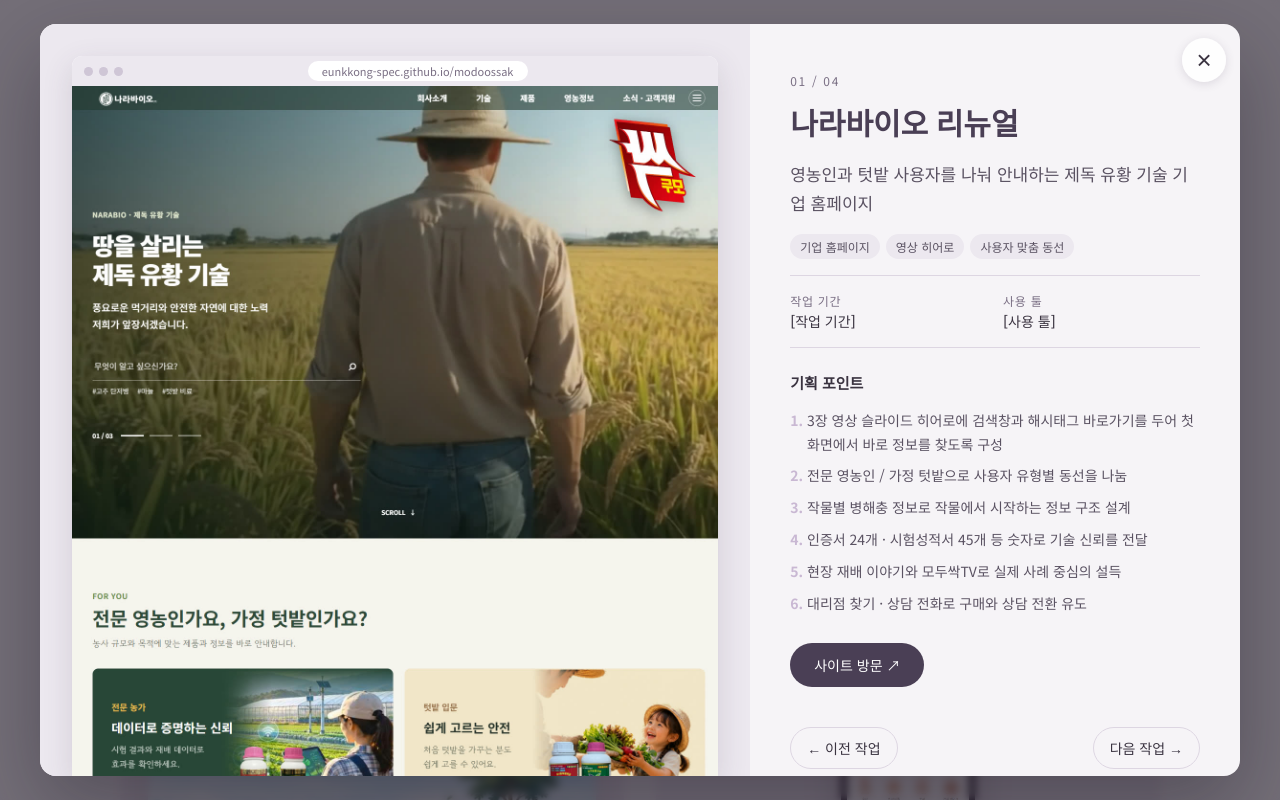
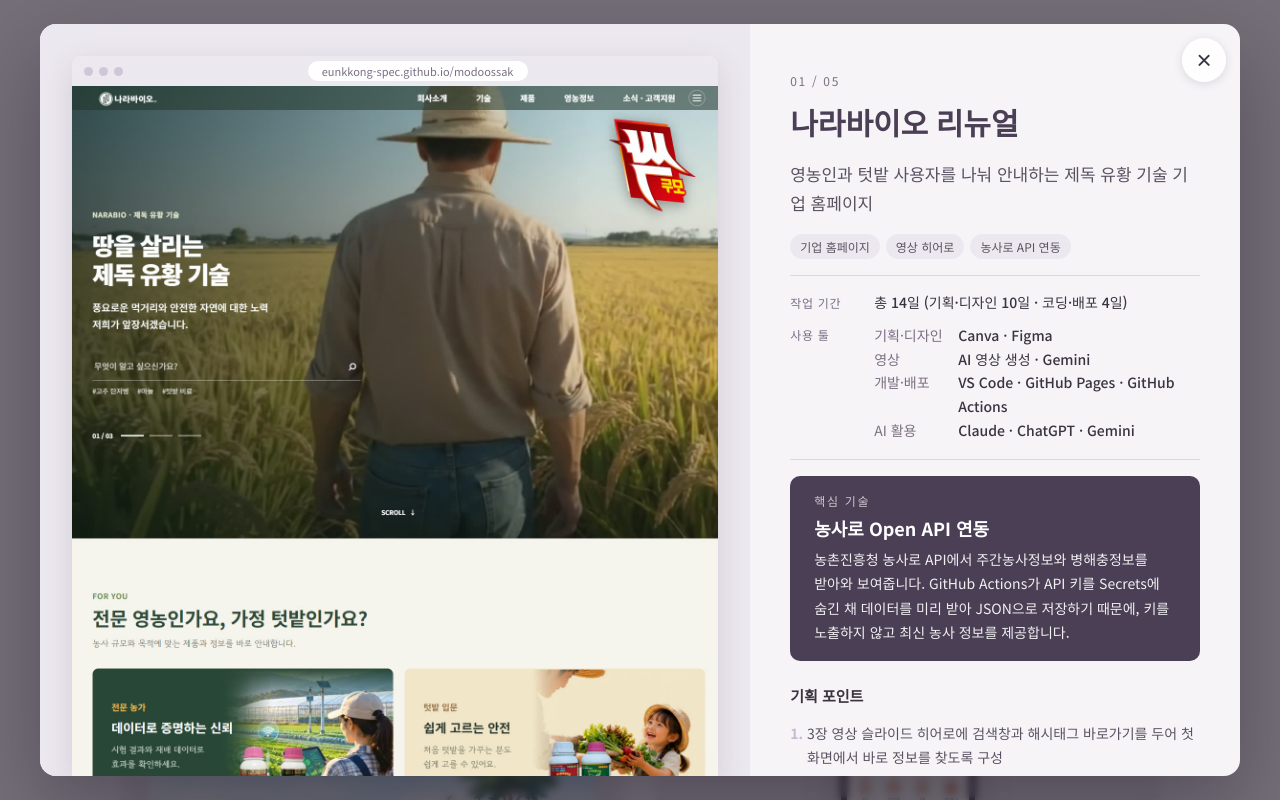
Before and after one commit to eunkkong-spec/jinju-studio, a plain HTML site: page index.html in a window 1280 px wide. Both pictures are taken after a click on the button "나라바이오 리뉴얼". Shown: the part 3327-4127 px from the top of the page. Drawn offline with nearby package versions, Linux system fonts and the light colour scheme.

Commit message:
롤링스톤즈 팬 페이지 추가, 나라바이오 상세 보강, 스킬 카드 마우스 넘기기
Co-Authored-By: Claude Opus 5.5 <noreply@anthropic.com>

```diff
--- a/css/style.css
+++ b/css/style.css
@@ -403,11 +403,23 @@ html.modal-open { overflow: hidden; }
 .work-modal-title { font-family: var(--font-serif); font-weight: 800; font-size: 30px; line-height: 1.3; color: var(--plum); }
 .work-modal-summary { font-size: var(--fs-body); line-height: 1.7; color: var(--ink-soft); }
 .work-modal-meta {
-  display: grid; grid-template-columns: 1fr 1fr; gap: var(--space-3);
+  display: grid; gap: var(--space-2);
   padding: var(--space-3) 0; border-top: 1px solid var(--line-soft); border-bottom: 1px solid var(--line-soft);
 }
-.work-modal-meta dt { font-size: var(--fs-caption); letter-spacing: .06em; color: var(--ink-muted); }
-.work-modal-meta dd { margin-top: 2px; font-size: var(--fs-body-sm); font-weight: 500; }
+.work-modal-meta > div { display: grid; grid-template-columns: 72px 1fr; gap: var(--space-2); }
+.work-modal-meta dt { padding-top: 2px; font-size: var(--fs-caption); letter-spacing: .06em; color: var(--ink-muted); }
+.work-modal-meta dd { font-size: var(--fs-body-sm); font-weight: 500; }
+.tool-row { display: grid; grid-template-columns: 76px 1fr; gap: var(--space-1); line-height: 1.7; }
+.tool-row b { font-weight: 400; color: var(--ink-muted); }
+
+.work-modal-highlight {
+  display: grid; gap: 6px; padding: var(--space-3) var(--space-4);
+  border-radius: var(--radius-md); background: var(--plum); color: var(--on-plum);
+}
+.work-modal-highlight[hidden] { display: none; }
+.work-modal-highlight-label { font-size: var(--fs-caption); letter-spacing: .14em; opacity: .7; }
+.work-modal-highlight strong { font-size: var(--fs-card-title); font-weight: 700; }
+.work-modal-highlight p { font-size: var(--fs-body-sm); line-height: 1.75; opacity: .92; word-break: keep-all; }
 .work-modal-info h4 { margin-top: var(--space-1); font-size: var(--fs-label); font-weight: 700; }
 .work-modal-points { padding-left: 1.2em; display: grid; gap: var(--space-1); font-size: var(--fs-body-sm); line-height: 1.7; color: var(--ink-soft); }
 .work-modal-points li::marker { color: var(--pearl-edge); font-weight: 700; }
--- a/index.html
+++ b/index.html
@@ -167,6 +167,11 @@
           <div><dt>작업 기간</dt><dd class="work-modal-period"></dd></div>
           <div><dt>사용 툴</dt><dd class="work-modal-tools"></dd></div>
         </dl>
+        <div class="work-modal-highlight" hidden>
+          <span class="work-modal-highlight-label">핵심 기술</span>
+          <strong></strong>
+          <p></p>
+        </div>
         <h4>기획 포인트</h4>
         <ol class="work-modal-points"></ol>
         <a class="work-modal-visit" href="#" target="_blank" rel="noopener">사이트 방문 ↗</a>
--- a/js/skills.js
+++ b/js/skills.js
@@ -263,6 +263,30 @@ stage.addEventListener('keydown', e => {
   if (e.key === 'ArrowRight') { e.preventDefault(); go(active + 1); }
 });
 
+// 마우스를 누르지 않고 좌우로 움직이기만 해도 넘기기
+// (오른쪽으로 움직이면 다음 카드, 카드가 뒤집혀 있으면 설명을 읽는 중이므로 멈춤)
+const HOVER_STEP = 90;      // 이만큼(px) 움직이면 한 장 넘김
+const HOVER_COOLDOWN = 300; // 넘긴 뒤 잠시 대기(ms)
+let hoverX = null;
+let hoverAcc = 0;
+let hoverLock = 0;
+
+stage.addEventListener('pointermove', e => {
+  if (e.pointerType !== 'mouse' || e.buttons !== 0) return;
+  if (hoverX === null || cards.some(card => card.classList.contains('is-flipped'))) {
+    hoverX = e.clientX;
+    hoverAcc = 0;
+    return;
+  }
+  hoverAcc += e.clientX - hoverX;
+  hoverX = e.clientX;
+  if (Date.now() < hoverLock || Math.abs(hoverAcc) < HOVER_STEP) return;
+  go(active + (hoverAcc > 0 ? 1 : -1));
+  hoverAcc = 0;
+  hoverLock = Date.now() + HOVER_COOLDOWN;
+});
+stage.addEventListener('pointerleave', () => { hoverX = null; hoverAcc = 0; });
+
 // 드래그 / 스와이프로 넘기기
 let startX = null;
 stage.addEventListener('pointerdown', e => {
--- a/js/work.js
+++ b/js/work.js
@@ -1,6 +1,8 @@
 // 포트폴리오 데이터: 작업을 추가하려면 이 배열에 항목을 넣는다
 // device: 'desktop' 은 브라우저 창 프레임, 'mobile' 은 스마트폰 프레임
 // url / period / tools 가 비어 있으면 상세 보기에서 버튼·자리 표시로 대신한다
+// tools: 문자열 또는 [{ group, items: [...] }] 형태로 분야별로 묶을 수 있다
+// highlight: 꼭 알리고 싶은 기술을 강조 박스로 보여준다 (없으면 생략)
 const WORKS = [
   {
     title: '나라바이오 리뉴얼',
@@ -9,7 +11,11 @@ const WORKS = [
     card: 'images/work/narabio-card.jpg',
     detail: 'images/work/narabio-detail.jpg',
     summary: '영농인과 텃밭 사용자를 나눠 안내하는 제독 유황 기술 기업 홈페이지',
-    tags: ['기업 홈페이지', '영상 히어로', '사용자 맞춤 동선'],
+    tags: ['기업 홈페이지', '영상 히어로', '농사로 API 연동'],
+    highlight: {
+      title: '농사로 Open API 연동',
+      text: '농촌진흥청 농사로 API에서 주간농사정보와 병해충정보를 받아와 보여줍니다. GitHub Actions가 API 키를 Secrets에 숨긴 채 데이터를 미리 받아 JSON으로 저장하기 때문에, 키를 노출하지 않고 최신 농사 정보를 제공합니다.',
+    },
     points: [
       '3장 영상 슬라이드 히어로에 검색창과 해시태그 바로가기를 두어 첫 화면에서 바로 정보를 찾도록 구성',
       '전문 영농인 / 가정 텃밭으로 사용자 유형별 동선을 나눔',
@@ -18,7 +24,14 @@ const WORKS = [
       '현장 재배 이야기와 모두싹TV로 실제 사례 중심의 설득',
       '대리점 찾기 · 상담 전화로 구매와 상담 전환 유도',
     ],
-    url: 'https://eunkkong-spec.github.io/modoossak/index.html', period: '', tools: '',
+    url: 'https://eunkkong-spec.github.io/modoossak/index.html',
+    period: '총 14일 (기획·디자인 10일 · 코딩·배포 4일)',
+    tools: [
+      { group: '기획·디자인', items: ['Canva', 'Figma'] },
+      { group: '영상', items: ['AI 영상 생성', 'Gemini'] },
+      { group: '개발·배포', items: ['VS Code', 'GitHub Pages', 'GitHub Actions'] },
+      { group: 'AI 활용', items: ['Claude', 'ChatGPT', 'Gemini'] },
+    ],
   },
   {
     title: 'HARU 하루 영양제',
@@ -73,6 +86,24 @@ const WORKS = [
       '카톡 상담 · 단체 대량 주문 문의로 상담 전환',
     ],
     url: 'https://eunkkong-spec.github.io/sugar-pongdang/', period: '', tools: '',
+  },
+  {
+    title: 'The Rolling Stones 팬 페이지',
+    label: 'eunkkong-spec.github.io/rolling-stone',
+    device: 'desktop',
+    card: 'images/work/rollingstone-card.jpg',
+    detail: 'images/work/rollingstone-detail.jpg',
+    summary: '구르는 돌이 검게 칠해지는 이야기로 Paint It, Black을 풀어낸 인터랙티브 팬 페이지',
+    tags: ['인터랙티브 스토리텔링', '가로 넘김 11장', '유튜브 음악 재생'],
+    points: [
+      '발자국 → 구르는 돌 → 검게 칠하기로 이어지는 11장 가로 넘김 스토리로 곡 제목을 장면으로 연출',
+      '돌을 누르면 검게 칠해지고, 믹 재거가 페인트 통을 걷어차면 Paint It, Black이 재생되는 클릭 인터랙션',
+      '쏟아진 페인트가 대문을 타고 흘러내려 화면 전체를 검게 덮는 장면 전환',
+      '사진 · 스티커 · 테이프 콜라주로 록 밴드의 거친 감성을 표현',
+      '처음엔 순서대로 끝까지 보게 하고, 다 본 뒤에는 페이지 목록으로 바로 이동하도록 설계',
+      '소리 켜기/끄기 선택, 발자국 · 웃음 효과음, 유튜브 영상은 모달로 재생',
+    ],
+    url: 'https://eunkkong-spec.github.io/rolling-stone/', period: '', tools: '',
   },
 ];
 
@@ -142,7 +173,21 @@ function fillModal(i) {
   q('.work-modal-summary').textContent = work.summary;
   q('.work-modal-tags').innerHTML = tagsMarkup(work.tags);
   q('.work-modal-period').textContent = work.period || '[작업 기간]';
-  q('.work-modal-tools').textContent = work.tools || '[사용 툴]';
+  const tools = q('.work-modal-tools');
+  if (Array.isArray(work.tools)) {
+    tools.innerHTML = work.tools
+      .map(t => `<span class="tool-row"><b>${t.group}</b>${t.items.join(' · ')}</span>`)
+      .join('');
+  } else {
+    tools.textContent = work.tools || '[사용 툴]';
+  }
+
+  const highlight = q('.work-modal-highlight');
+  highlight.hidden = !work.highlight;
+  if (work.highlight) {
+    highlight.querySelector('strong').textContent = work.highlight.title;
+    highlight.querySelector('p').textContent = work.highlight.text;
+  }
   q('.work-modal-points').innerHTML = work.points.map(p => `<li>${p}</li>`).join('');
 
   const visit = q('.work-modal-visit');
```
Also changed, not shown: images/work/rollingstone-card.jpg (added), 1 other file.
